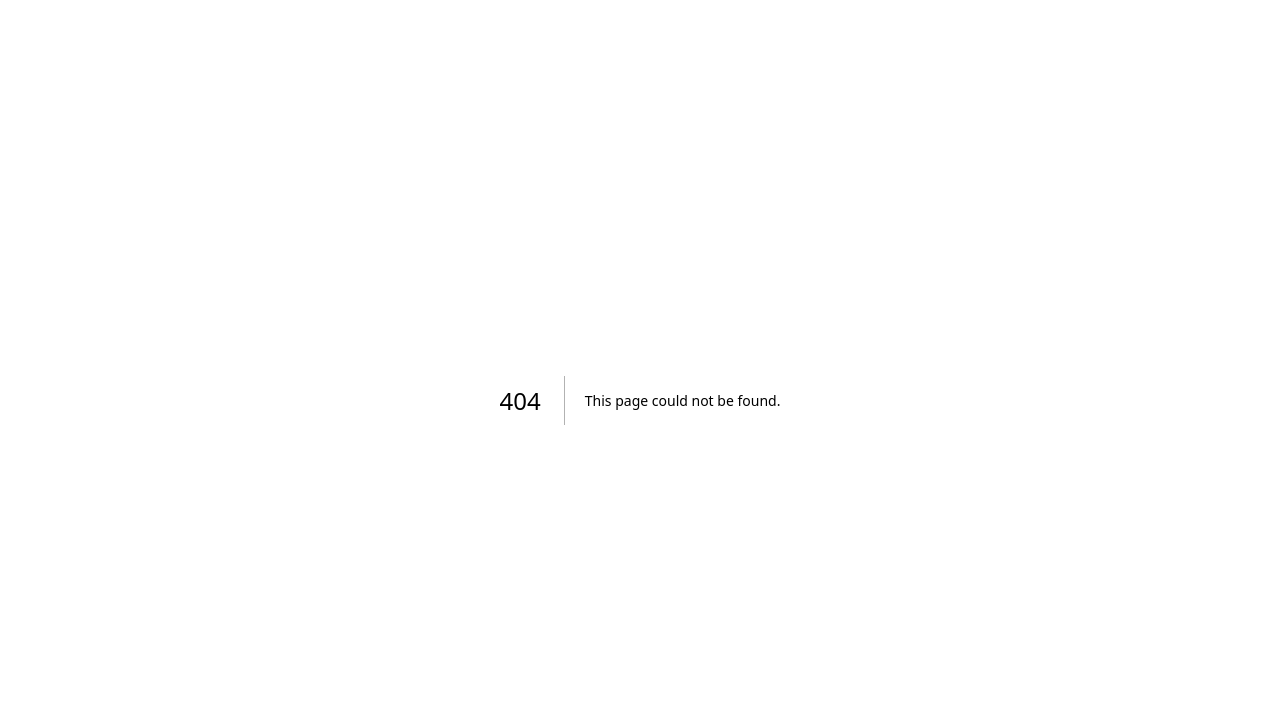
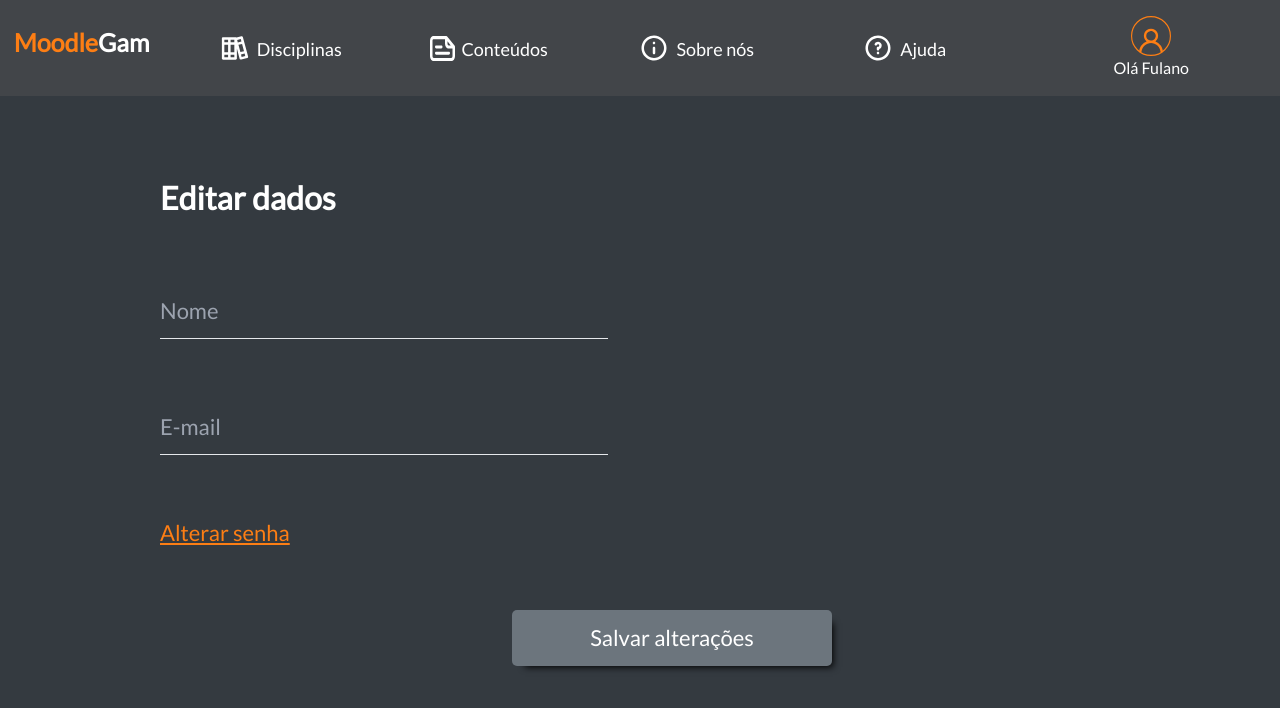
Before and after one commit to cedis-unb/MoodleGam, a Next.js app in the folder FrontEnd/moodlegam-front-end/: page /pages/editUserPage in a window 1280 px wide. Before the commit this address had no page. Shown: the top 708 px of the page. Built offline with nearby package versions, Linux system fonts and the light colour scheme.

Commit message:
Adicionando página estática de edição de usuário

```diff
--- /dev/null
+++ b/FrontEnd/moodlegam-front-end/src/app/pages/editUserPage/page.js
@@ -0,0 +1,37 @@
+import Background from "../../components/Background";
+import Button from "@/app/components/Button";
+import "./style.css"
+
+
+export default function EditUserPage(){
+
+
+    return(
+
+
+        <Background>
+
+            <form className="fields-edit-user">
+                <p id="edit-user-title">Editar dados</p>
+                <input type="text" placeholder="Nome"></input>
+                <input type="text" placeholder="E-mail"></input>
+                <a>Alterar senha</a>
+                <div className="button-wrapper-edit-user">
+
+                    <Button
+                        type="submit"
+                        text="Salvar alterações"
+                    />
+                </div>
+
+            </form>
+
+
+        </Background>
+
+
+
+
+
+    );
+}
--- /dev/null
+++ b/FrontEnd/moodlegam-front-end/src/app/pages/editUserPage/style.css
@@ -0,0 +1,53 @@
+.fields-edit-user{
+    height: 75vh;
+    width: 80vw;
+    display: flex;
+    flex-direction: column;
+    padding-left: 10rem;
+    padding-top: 3rem;
+    justify-content: space-around;
+    color: white;
+}
+
+
+.fields-edit-user input{
+    width: 35vw;
+    height: 7vh;
+    background-color: var(--primary-dark-grey);
+    border-bottom-width: 1px;
+    font-size: 22px;
+    color:white;
+}
+
+.fields-edit-user input::placeholder{
+    font-size: 22px;
+    font-weight: light;
+}
+.fields-edit-user input:focus{
+    outline: none;
+}
+.fields-edit-user a{
+    font-size: 22px;
+    font-weight: normal;
+    color: var(--moodle-orange);
+    text-decoration: underline;
+    cursor: pointer;
+}
+.fields-edit-user a:hover{
+    color: white;
+}
+
+
+#edit-user-title{
+    color: white;
+    font-size: 32px;
+    font-weight: bold;
+
+
+}
+
+.button-wrapper-edit-user{
+    width: 80vw;
+    display: flex;
+    justify-content: center;
+}
```
Also changed, not shown: FrontEnd/moodlegam-front-end/public/img/edit.svg (added).
